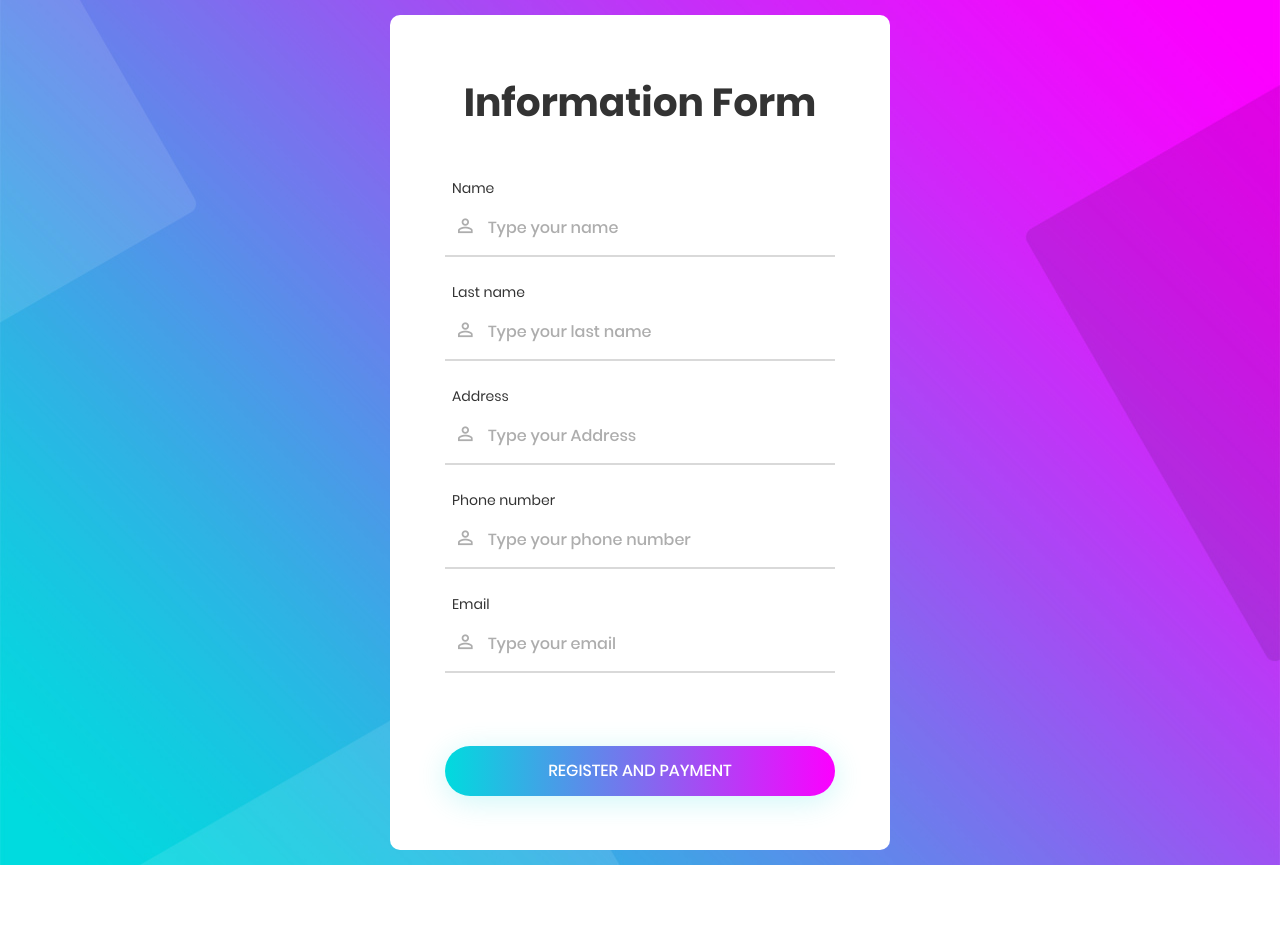
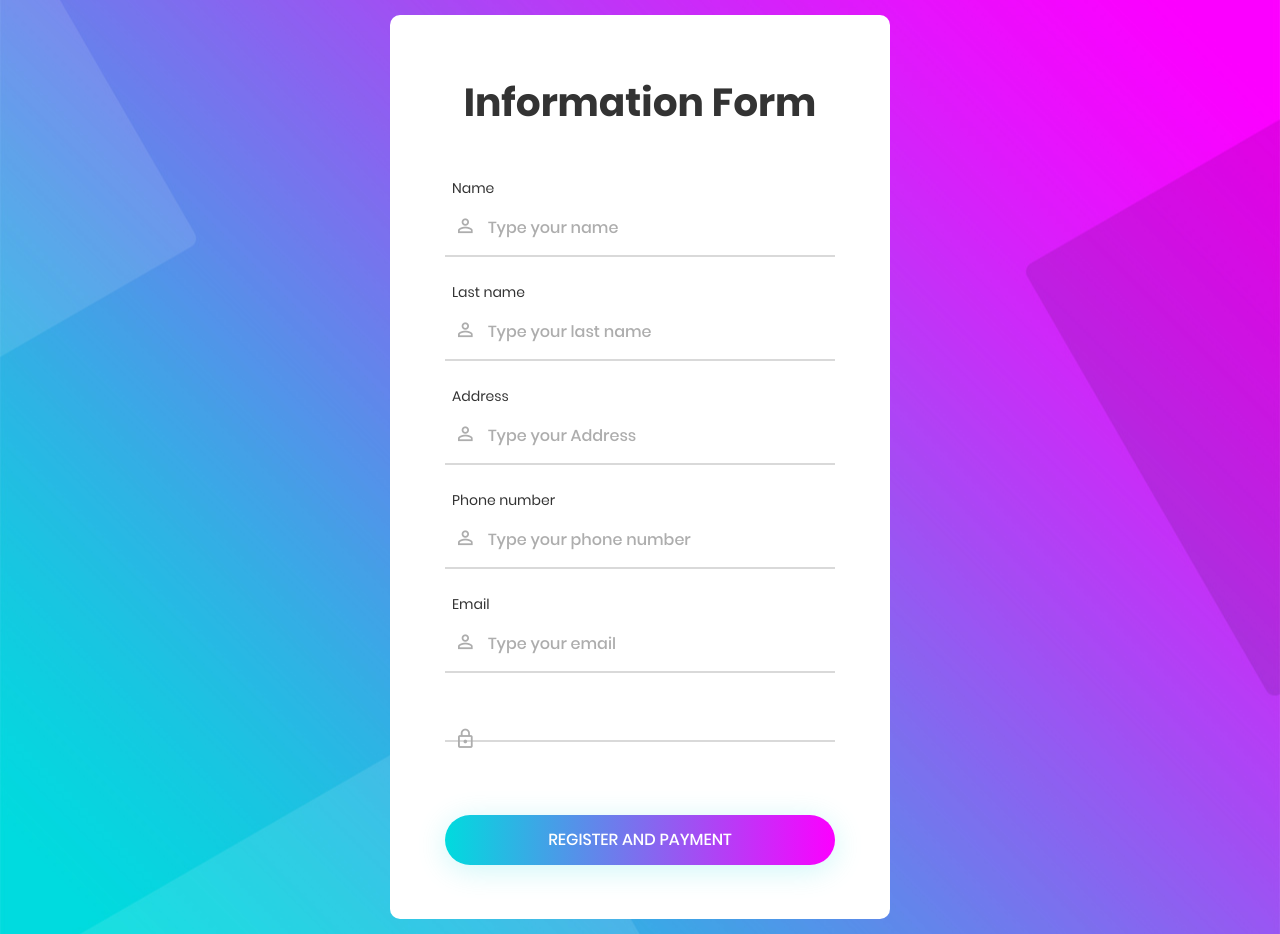
Before and after one commit to arminadm/django_Payment_page, a Django app: page / in a window 1280 px wide. Before the commit the page ends 865 px from the top, so only its background shows below. Run offline with Django 3.2, Linux system fonts and the light colour scheme; some libraries are stand-ins or nearby versions.

Commit message:
improved html codes for captcha display

```diff
--- a/templates/form/index.html
+++ b/templates/form/index.html
@@ -63,13 +63,17 @@
 						<span class="focus-input100" data-symbol="&#xf206;"></span>
 					</div>
 
-					<div class="wrap-input100 validate-input m-b-73" data-validate="email is required">
+					<div class="wrap-input100 validate-input m-b-43" data-validate="email is required">
 						<span class="label-input100">Email</span>
 						<input class="input100" type="email" name="email" placeholder="Type your email">
 						<span class="focus-input100" data-symbol="&#xf206;"></span>
 					</div>
 
-					{{form.captcha}}
+					<div class="wrap-input100 validate-input m-b-73" data-validate="captcha is required">
+						<span class="label-input101" style="margin: 20px"></span>
+						<span class="focus-input100" data-symbol="&#xf190;"></span>
+						{{form.captcha}}
+					</div>
 
 					<div class="container-login100-form-btn">
 						<div class="wrap-login100-form-btn">
```
